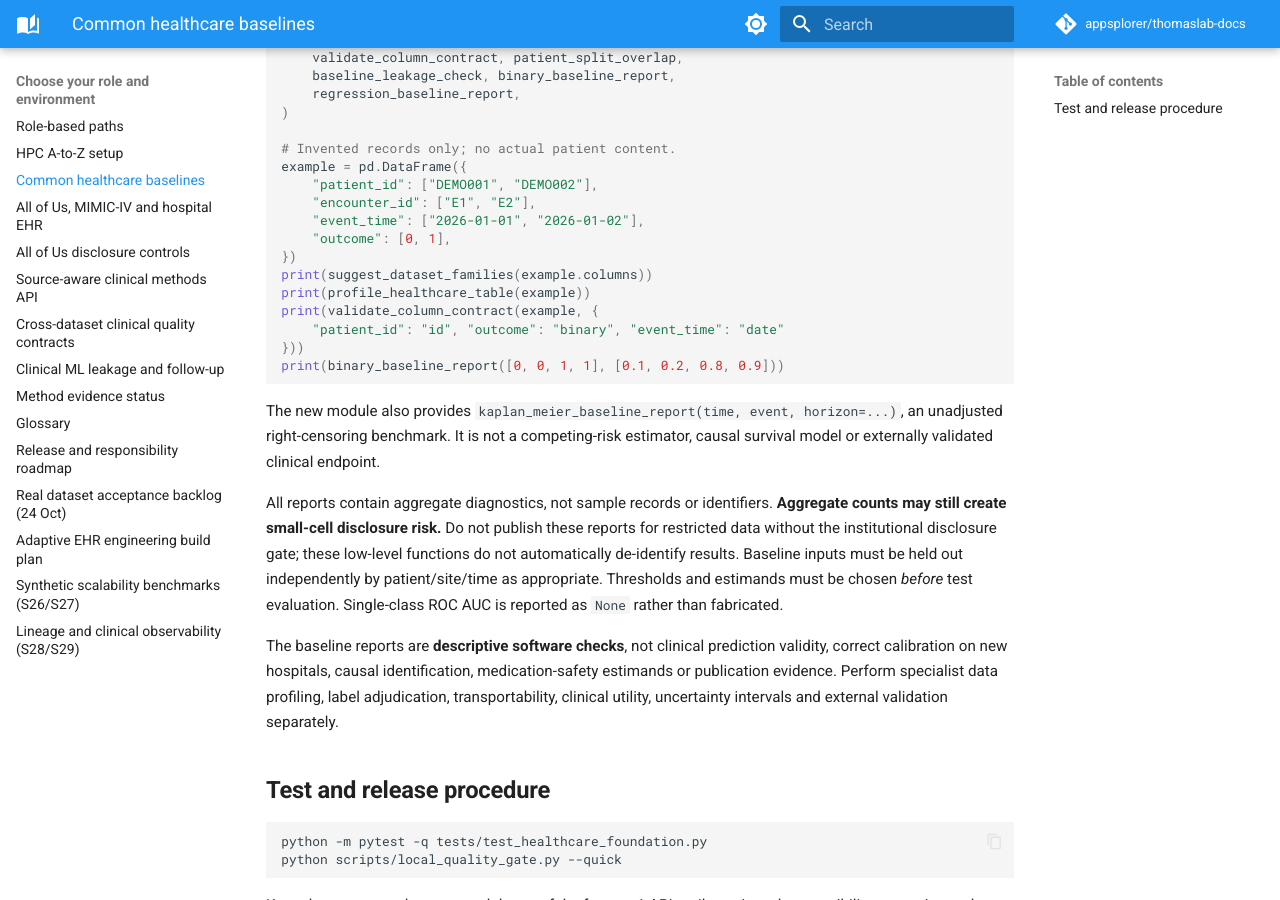
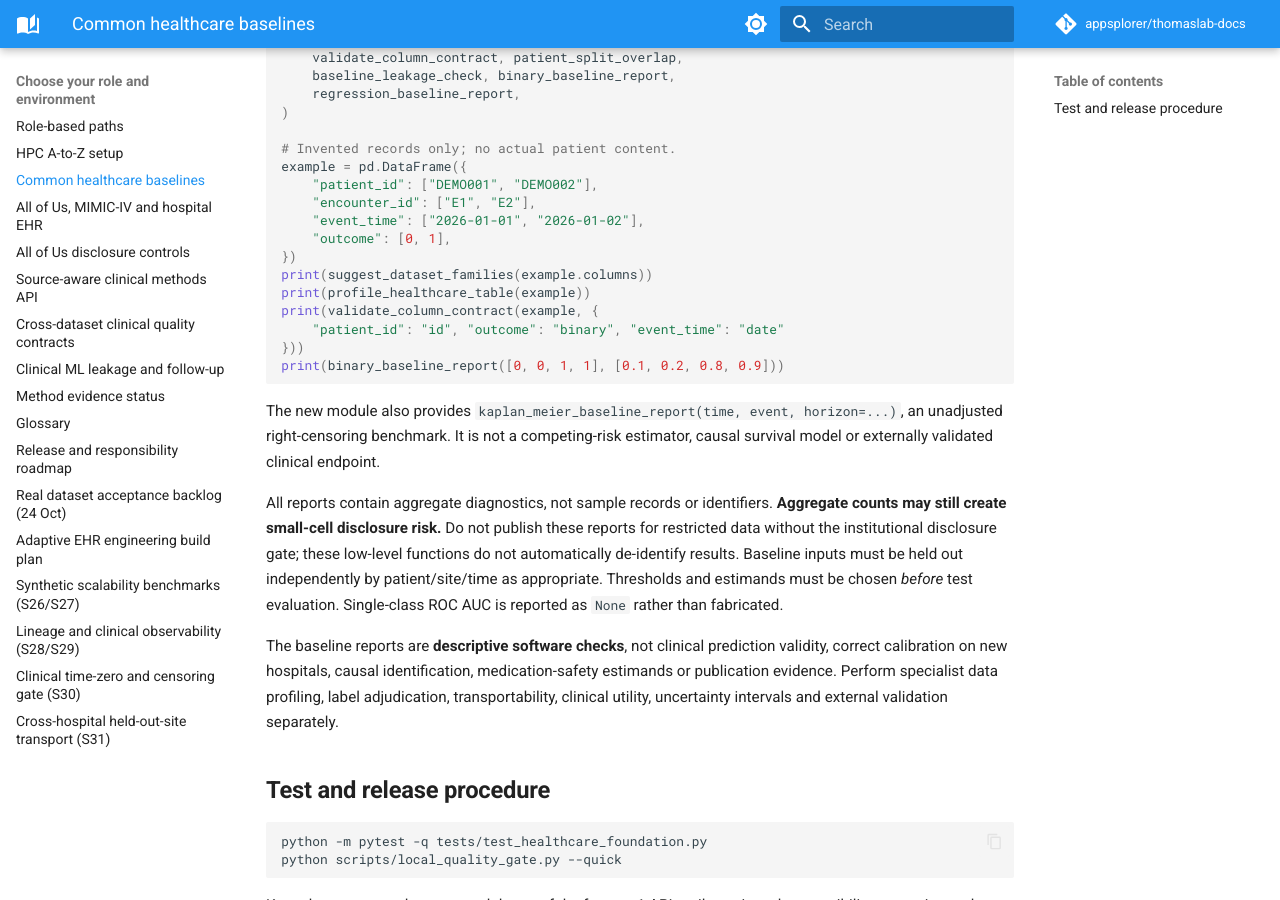
Before and after one commit to appsplorer/thomaslab-docs, an MkDocs documentation site: the page built from docs/guides/healthcare-foundation.md, in a window 1280 px wide and 900 px high, scrolled down 488 px. Built offline with MkDocs 1.6.1 and Material for MkDocs 9.7.7, drawn with Linux system fonts in a browser that asks for light colours; comment, search, counter and statistics services are not loaded.

Commit message:
docs: add S30/S31 safety and transport references to public navigation

```diff
--- a/mkdocs.yml
+++ b/mkdocs.yml
@@ -85,6 +85,8 @@ nav:
       - 'Adaptive EHR engineering build plan': guides/ehr-platform-build-plan.md
       - 'Synthetic scalability benchmarks (S26/S27)': reference/functions/synthetic_scale.md
       - 'Lineage and clinical observability (S28/S29)': reference/functions/lineage_observability.md
+      - 'Clinical time-zero and censoring gate (S30)': reference/functions/study_safety_gate.md
+      - 'Cross-hospital held-out-site transport (S31)': reference/functions/site_transport_gate.md
   - 'Start here':
       - 'Home': index.md
       - 'First Session': getting-started/first-session.md
```
